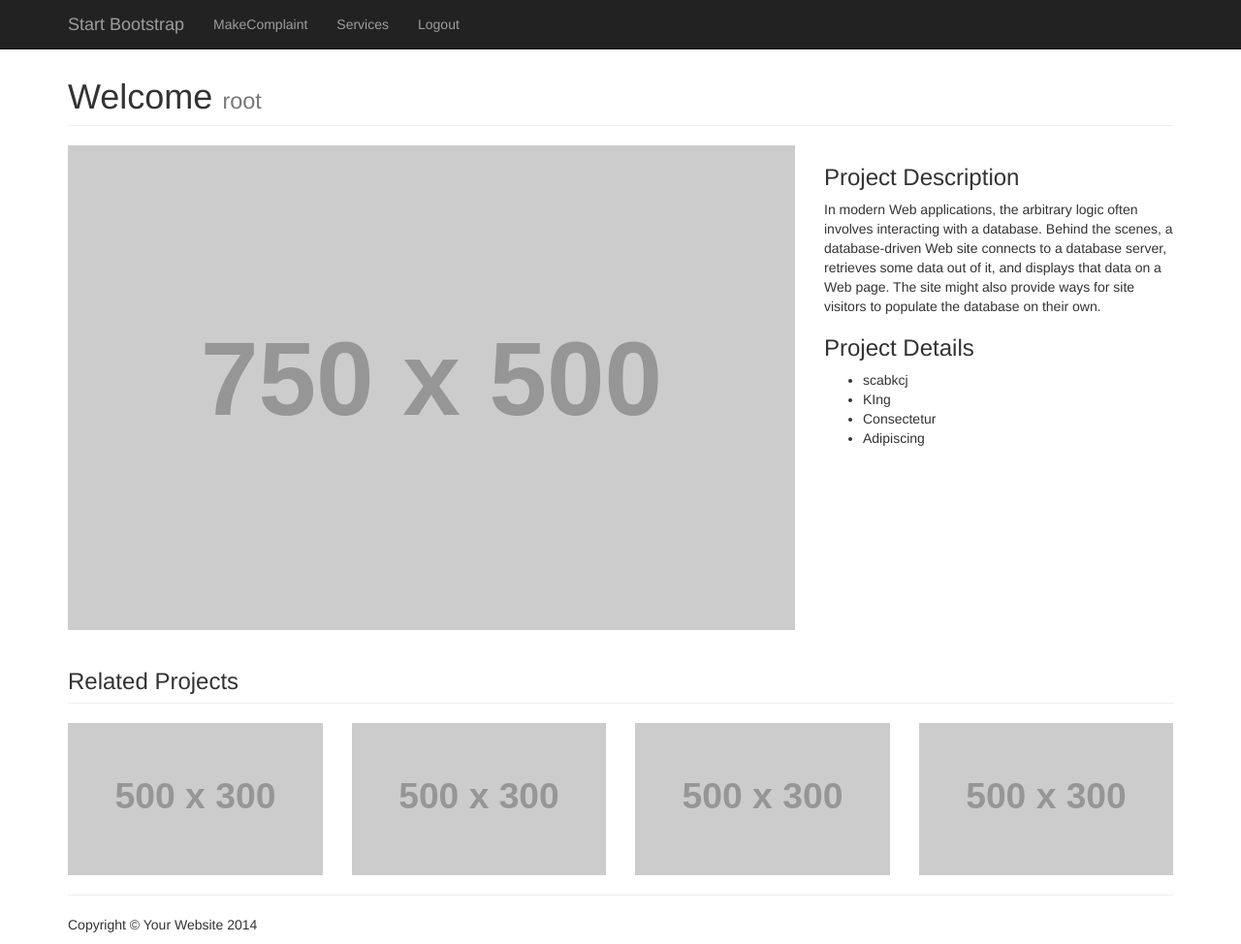
After one commit to vinnusingla/Housekeeping-Management-System, a Django app: page /login/main/ in a window 1280 px wide. The commit adds this page. Shown: the whole page at 97% size. Run offline with Django 3.2, Linux system fonts and the light colour scheme; a user stored in the database is signed in; grey boxes labelled with a size stand in for pictures from a placeholder-image service; some libraries are stand-ins or nearby versions.

Commit message:
Added add Complaint and Logout

```diff
--- /dev/null
+++ b/housekeeping/login/templates/login/nav.html
@@ -0,0 +1,28 @@
+<nav class="navbar navbar-inverse navbar-fixed-top" role="navigation">
+        <div class="container">
+            <!-- Brand and toggle get grouped for better mobile display -->
+            <div class="navbar-header">
+                <button type="button" class="navbar-toggle" data-toggle="collapse" data-target="#bs-example-navbar-collapse-1">
+                    <span class="sr-only">Toggle navigation</span>
+                    <span class="icon-bar"></span>
+                    <span class="icon-bar"></span>
+                    <span class="icon-bar"></span>
+                </button>
+                <a class="navbar-brand" href="#">Start Bootstrap</a>
+            </div>
+            <!-- Collect the nav links, forms, and other content for toggling -->
+            <div class="collapse navbar-collapse" id="bs-example-navbar-collapse-1">
+                <ul class="nav navbar-nav">
+                    <li>
+                        <a href="{% url 'login:addComplaint' %}">MakeComplaint</a>
+                    </li>
+                    <li>
+                        <a href="#">Services</a>
+                    </li>
+                    <li>
+                        <a href="{% url 'login:logout_user' %}">Logout</a>
+                    </li>
+                </ul>
+            </div>
+        </div>
+    </nav>
--- a/housekeeping/login/templates/login/success1.html
+++ b/housekeeping/login/templates/login/success1.html
@@ -1 +1,82 @@
-<h1>Success1</h1>
+{% extends 'login/base.html' %}
+{% block body %}
+
+<body>
+
+    <!-- Navigation -->
+    {% include 'login/nav.html' %}
+    <!-- Page Content -->
+    <div class="container">
+
+        <!-- Portfolio Item Heading -->
+        <div class="row voffset5">
+            <div class="col-lg-12">
+                <h1 class="page-header">Welcome <small>{{username}}</small></h1>
+            </div>
+        </div>
+        <!-- Portfolio Item Row -->
+        <div class="row">
+
+            <div class="col-md-8">
+                <img class="img-responsive" src="http://placehold.it/750x500" alt="">
+            </div>
+
+            <div class="col-md-4">
+                <h3>Project Description</h3>
+                <p>In modern Web applications, the arbitrary logic often involves interacting with a database. Behind the scenes, a database-driven Web site connects to a database server, retrieves some data out of it, and displays that data on a Web page. The site might also provide ways for site visitors to populate the database on their own.</p>
+                <h3>Project Details</h3>
+                <ul>
+                    <li>scabkcj</li>
+                    <li>KIng</li>
+                    <li>Consectetur</li>
+                    <li>Adipiscing</li>
+                </ul>
+            </div>
+
+        </div>
+
+        <!-- Related Projects Row -->
+        <div class="row">
+
+            <div class="col-lg-12">
+                <h3 class="page-header">Related Projects</h3>
+            </div>
+
+            <div class="col-sm-3 col-xs-6">
+                <a href="#">
+                    <img class="img-responsive portfolio-item" src="http://placehold.it/500x300" alt="">
+                </a>
+            </div>
+
+            <div class="col-sm-3 col-xs-6">
+                <a href="#">
+                    <img class="img-responsive portfolio-item" src="http://placehold.it/500x300" alt="">
+                </a>
+            </div>
+
+            <div class="col-sm-3 col-xs-6">
+                <a href="#">
+                    <img class="img-responsive portfolio-item" src="http://placehold.it/500x300" alt="">
+                </a>
+            </div>
+
+            <div class="col-sm-3 col-xs-6">
+                <a href="#">
+                    <img class="img-responsive portfolio-item" src="http://placehold.it/500x300" alt="">
+                </a>
+            </div>
+
+        </div>
+        <hr>
+        <footer>
+            <div class="row">
+                <div class="col-lg-12">
+                    <p>Copyright &copy; Your Website 2014</p>
+                </div>
+            </div>
+        </footer>
+
+    </div>
+
+</body>
+{% endblock %}
--- a/housekeeping/login/urls.py
+++ b/housekeeping/login/urls.py
@@ -7,8 +7,10 @@ from . import views
 app_name = 'login'
 
 urlpatterns = [
-    url(r'^index/$', views.index, name='index'),
+    url(r'^$', views.index, name='index'),
     url(r'^login_user/$', views.login_user, name='login_user'),
     url(r'^logout_user/$', views.logout_user, name='logout_user'),
     url(r'^register/$', views.register, name='register'),
+    url(r'^addComplaint/$', views.addComplaint, name='addComplaint'),
+    url(r'^main/$', views.main, name='main'),
 ]
--- a/housekeeping/login/views.py
+++ b/housekeeping/login/views.py
@@ -4,8 +4,8 @@ from django.contrib.auth import logout
 from django.contrib.auth.models import User
 from django.http import JsonResponse
 from django.shortcuts import render, get_object_or_404 ,redirect
-from .models import Complainee
-from .forms import UserForm,RegForm,ComplaineeForm
+from .models import Complainee,Complaint
+from .forms import UserForm,RegForm,ComplaineeForm,AddComplaintForm,UpdateComplaintForm
 
 def index(request):
    return render(request, "login/index.html", {})
@@ -16,11 +16,19 @@ def login_user(request):
         password = request.POST['password']
         user = authenticate(username=username, password=password)
         if user is not None:
+            login(request,user)
             if user.is_superuser:
                 return redirect('http://127.0.0.1:8000/admin/')
             else:
-                return render(request, 'login/success.html')
+                return redirect('http://127.0.0.1:8000/login/main/')
     return render(request, 'login/login.html')
+
+def main(request):
+    if request.user.is_authenticated():
+        context = {'username': request.user}
+        return render(request, 'login/success1.html', context)
+    else:
+        return redirect('http://127.0.0.1:8000/login/')
 
 def logout_user(request):
     logout(request)
@@ -28,23 +36,8 @@ def logout_user(request):
     context = {
         "form": form,
     }
-    return render(request, 'login/login.html', context)
+    return redirect('http://127.0.0.1:8000/login/login_user/')
 
-# def register(request):
-#     form = RegForm(request.POST or None)
-#     pform =ProfileForm(request.POST or None)
-#     if form.is_valid() and pform.is_valid():
-#         user = form.save(commit=False)
-#         Profile = pform.save(commit=False)
-#         password = form.cleaned_data['password']
-#         user.set_password(password)
-#         user.save()
-#         Profile.save()
-#     context = {
-#         "form": form,
-#         "pform":pform,
-#     }
-#     return render(request, 'login/register.html', context)
 def register(request):
     form = RegForm(request.POST or None)
     pform =ComplaineeForm(request.POST or None)
@@ -61,3 +54,23 @@ def register(request):
         "pform":pform,
     }
     return render(request, 'login/register.html', context)
+
+def addComplaint(request):
+    form=AddComplaintForm(request.POST or None)
+    if form.is_valid():
+        comp=Complaint()
+        comp.subject=request.POST['subject']
+        comp.user=request.user
+        comp.save()
+    context ={"form":form}
+    return  render(request ,'login/complaint.html',context)
+
+def UpdateComplaint(request):
+    form=AddComplaintForm(request.POST or None)
+    if form.is_valid():
+        comp=Complaint()
+        comp.subject=request.POST['subject']
+        comp.user=request.user
+        comp.save()
+    context ={"form":form}
+    return  render(request ,'login/complaint.html',context)
```
Also changed, not shown: housekeeping/login/forms.py (+12 -1 lines), housekeeping/login/models.py (+21 -1 lines), housekeeping/login/templates/login/complaint.html (added, +24 -0 lines), housekeeping/db.sqlite3, 1 other file.
